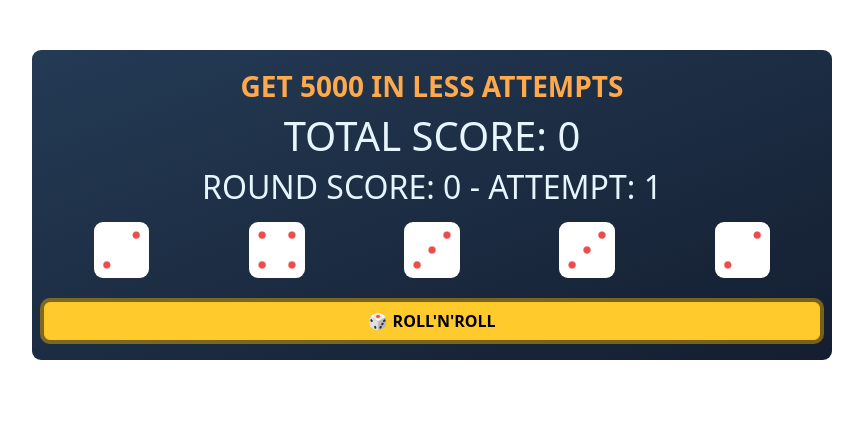
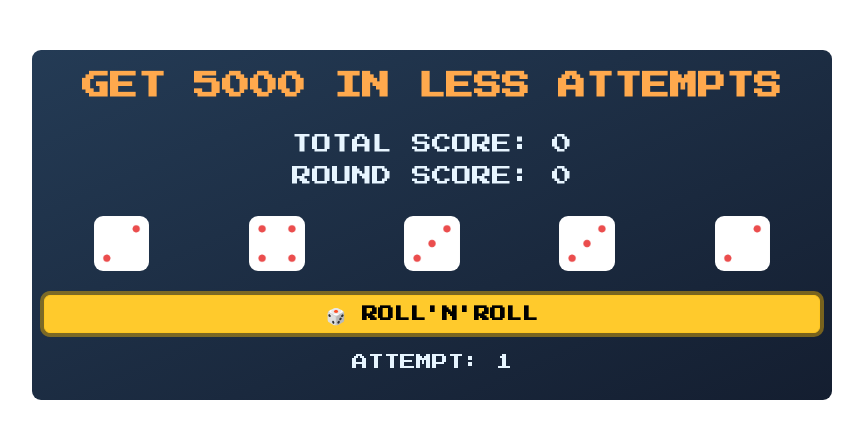
Before and after one commit to dmitryulasau/Dice-game, a plain HTML site: page index.html in a window 1280 px wide. Both pictures are taken after a click on the button "🎲 ROLL'N'ROLL". Shown: the whole page, without its empty margins (208-1071 px from the left). Drawn offline with nearby package versions, Linux system fonts and the light colour scheme.

Commit message:
font and cosmetic changes

```diff
--- a/index.html
+++ b/index.html
@@ -59,6 +59,7 @@
 
       <button id="roll-dice" class="btn btn-warning">🎲 ROLL'N'ROLL</button>
       <button id="new-game" class="btn btn-danger hidden">NEW GAME</button>
+      <h4 align="center"><span class="highscore"></span></h4>
     </div>
   </body>
 </html>
--- a/script.js
+++ b/script.js
@@ -47,9 +47,9 @@ const handleClick = (event) => {
   console.log(roundScore);
 
   let roundResult = document.getElementsByTagName("h2")[0];
-  roundResult.innerHTML = `ROUND SCORE: ${roundScore} - ATTEMPT: ${
-    attempt + 1
-  }`;
+  roundResult.innerHTML = `ROUND SCORE: ${roundScore}`;
+
+  document.querySelector(".highscore").textContent = ` ATTEMPT: ${attempt + 1}`;
 
   totalScore += roundScore;
   console.log(`TOTAL SCORE ${totalScore}`);
@@ -65,16 +65,19 @@ const handleClick = (event) => {
     newGame.classList.remove("hidden");
 
     let congrats = document.getElementsByTagName("h3")[0];
-    congrats.innerHTML = `CONGRATULATIONS! 🏆`;
+    congrats.innerHTML = `🏆 CONGRATULATIONS! 🏆`;
     congrats.style.color = "#FAA94D";
 
     totalResult.innerHTML = `FINAL SCORE: ${totalScore}`;
     totalResult.style.color = "#82c91e";
 
-    roundResult.innerHTML = `ROUND SCORE: ${roundScore} - ATTEMPTS [${
+    roundResult.innerHTML = `LAST ROUND SCORE: ${roundScore}`;
+    roundResult.style.color = "#ffec99";
+
+    document.querySelector(".highscore").textContent = ` TOTAL ATTEMPTS: ${
       attempt + 1
-    }]`;
-    roundResult.style.color = "#ffec99";
+    }`;
+    document.querySelector(".highscore").style.color = "#fcc2d7";
   }
 };
 
--- a/style.css
+++ b/style.css
@@ -1,5 +1,25 @@
+@import url("https://fonts.googleapis.com/css?family=Press+Start+2P&display=swap");
+
+body {
+  font-family: "Press Start 2P", sans-serif !important;
+}
+
+h1 {
+  margin-top: 20px !important;
+  font-size: 20px !important;
+}
+
+h2 {
+  font-size: 20px !important;
+  margin-bottom: 20px !important;
+}
 .dice {
   width: 40%;
+}
+
+h4 {
+  margin-top: 20px !important;
+  font-size: 16px !important;
 }
 
 .container {
```
